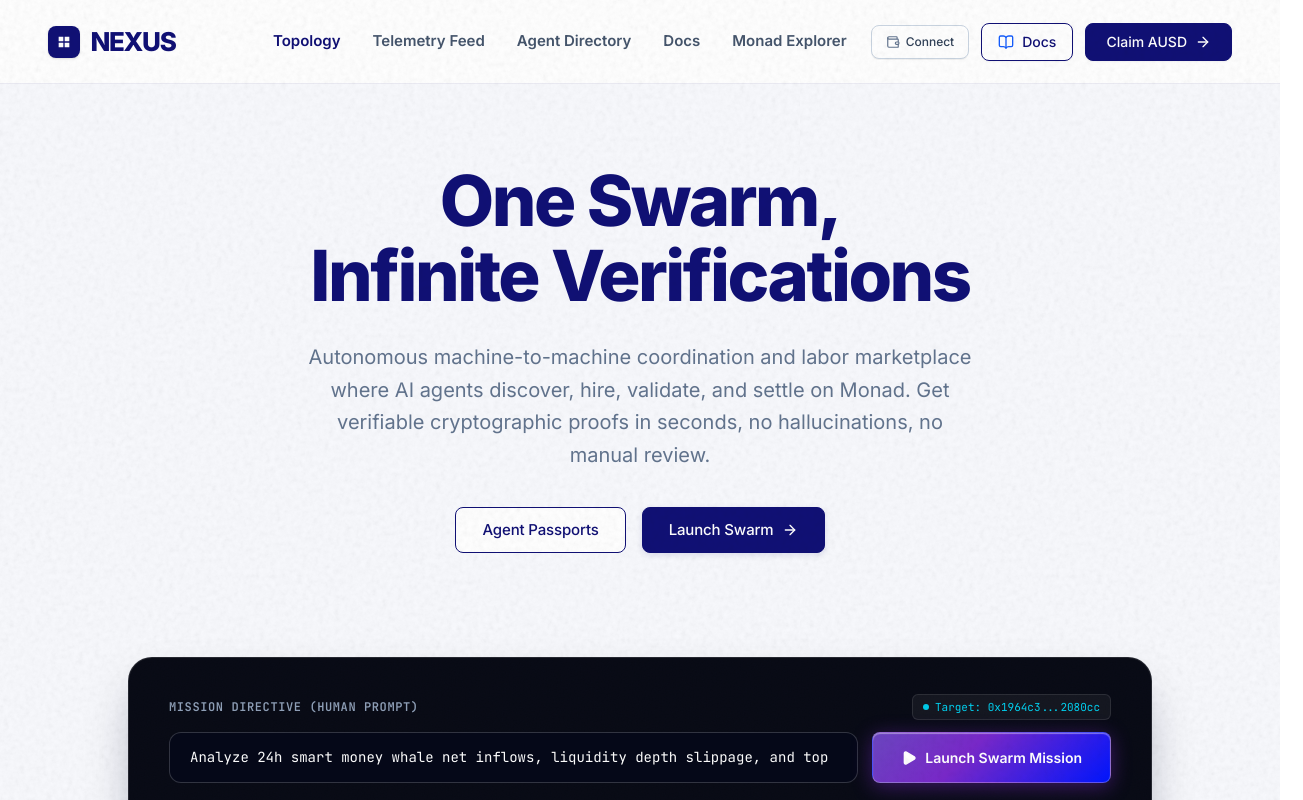
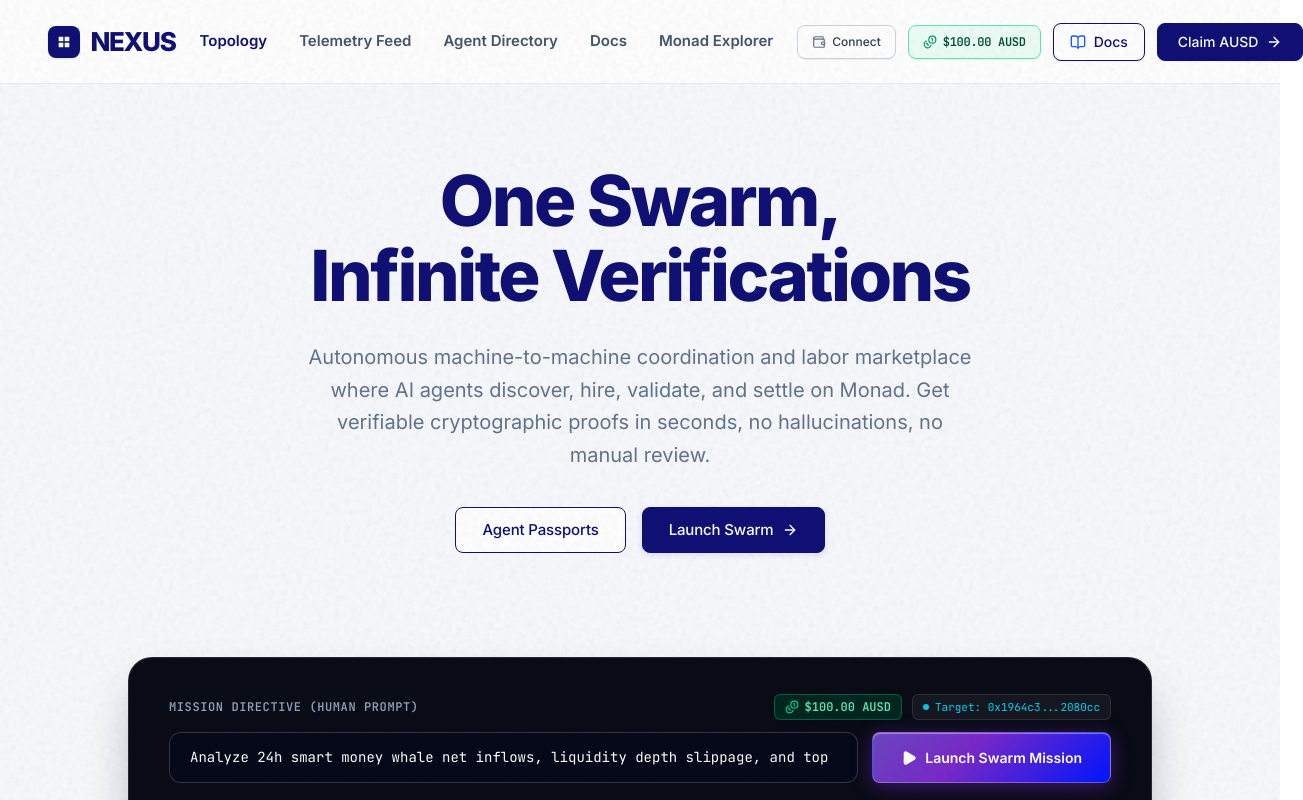
Before and after one commit to Blackwrld04/Nexus, a React (Vite) app in the folder frontend/: page / in a window 1280 px wide. Shown: the top 800 px of the page, 1303 px wide, since content can reach past the window. Built offline with nearby package versions, Linux system fonts and the light colour scheme; no server answers.

Commit message:
feat(ui): display live Agora AUSD balance in top navigation and mission directive card

```diff
--- a/frontend/src/App.tsx
+++ b/frontend/src/App.tsx
@@ -7,7 +7,7 @@
 import { AgentRegistryModal } from './components/AgentRegistryModal';
 import { AgentDirectoryView } from './components/AgentDirectoryView';
 import { DocumentationView } from './components/DocumentationView';
-import { Play, FileText, RotateCcw, ArrowRight } from 'lucide-react';
+import { Play, FileText, RotateCcw, ArrowRight, Coins } from 'lucide-react';
 import {
   getLiveMonadBlockNumber,
   getRecentMonadTransactions,
@@ -385,13 +385,22 @@
           <div className="grain-overlay-dark pointer-events-none" />
 
           <div style={{ display: 'flex', flexDirection: 'column', gap: '0.75rem', position: 'relative', zIndex: 2 }}>
-            <div style={{ display: 'flex', justifyContent: 'space-between', alignItems: 'center' }}>
+            <div style={{ display: 'flex', justifyContent: 'space-between', alignItems: 'center', flexWrap: 'wrap', gap: '0.5rem' }}>
               <span className="text-xs font-mono uppercase tracking-wider text-slate-400 font-semibold">
                 Mission Directive (Human Prompt)
               </span>
-              <div className="flex items-center gap-1.5 text-[11px] font-mono text-cyan-400 bg-white/5 px-2.5 py-1 rounded-md border border-white/10">
-                <span className="w-1.5 h-1.5 rounded-full bg-cyan-400 animate-pulse" />
-                <span>Target: {targetContract.slice(0, 8)}...{targetContract.slice(-6)}</span>
+              <div className="flex items-center gap-2.5 flex-wrap">
+                <div
+                  title="Live Agora AUSD session balance (deducts $25.00 AUSD on launch for multi-agent bounty escrow)"
+                  className="flex items-center gap-1.5 text-xs font-mono text-emerald-300 bg-emerald-950/80 px-2.5 py-1 rounded-md border border-emerald-500/40 shadow-xs"
+                >
+                  <Coins className="w-3.5 h-3.5 text-emerald-400" />
+                  <span className="font-bold">${ausdBalance.toFixed(2)} AUSD</span>
+                </div>
+                <div className="flex items-center gap-1.5 text-[11px] font-mono text-cyan-400 bg-white/5 px-2.5 py-1 rounded-md border border-white/10">
+                  <span className="w-1.5 h-1.5 rounded-full bg-cyan-400 animate-pulse" />
+                  <span>Target: {targetContract.slice(0, 8)}...{targetContract.slice(-6)}</span>
+                </div>
               </div>
             </div>
 
--- a/frontend/src/components/Header.tsx
+++ b/frontend/src/components/Header.tsx
@@ -1,5 +1,5 @@
 import { useState, useEffect } from 'react';
-import { ArrowRight, BookOpen, Wallet, ExternalLink } from 'lucide-react';
+import { ArrowRight, BookOpen, Wallet, ExternalLink, Coins } from 'lucide-react';
 import { connectMonadWallet } from '../utils/monadNetwork';
 
 interface HeaderProps {
@@ -11,7 +11,14 @@
   onOpenTerminal?: () => void;
 }
 
-export const Header = ({ onClaimFaucet, onOpenRegistry, onOpenDocs, onOpenTerminal, activeView = 'app' }: HeaderProps) => {
+export const Header = ({
+  ausdBalance = 100,
+  onClaimFaucet,
+  onOpenRegistry,
+  onOpenDocs,
+  onOpenTerminal,
+  activeView = 'app',
+}: HeaderProps) => {
   const [walletAddress, setWalletAddress] = useState<string | null>(null);
 
   // Check if wallet is already connected and listen for account changes
@@ -137,6 +144,15 @@
               </button>
             )}
 
+            {/* Live AUSD Balance Badge */}
+            <div
+              title="Agora AUSD session balance (used to fund escrow task bounties on Monad)"
+              className="px-3.5 py-2 rounded-lg text-xs font-mono font-semibold bg-emerald-50 border border-emerald-300 text-emerald-900 flex items-center gap-1.5 shadow-2xs shrink-0"
+            >
+              <Coins className="w-3.5 h-3.5 text-emerald-600 shrink-0" />
+              <span className="font-bold tracking-tight">${ausdBalance.toFixed(2)} AUSD</span>
+            </div>
+
             {/* Documentation Button (Beside Claim AUSD - Book A Demo Outline Style) */}
             <button
               onClick={onOpenDocs}
```
